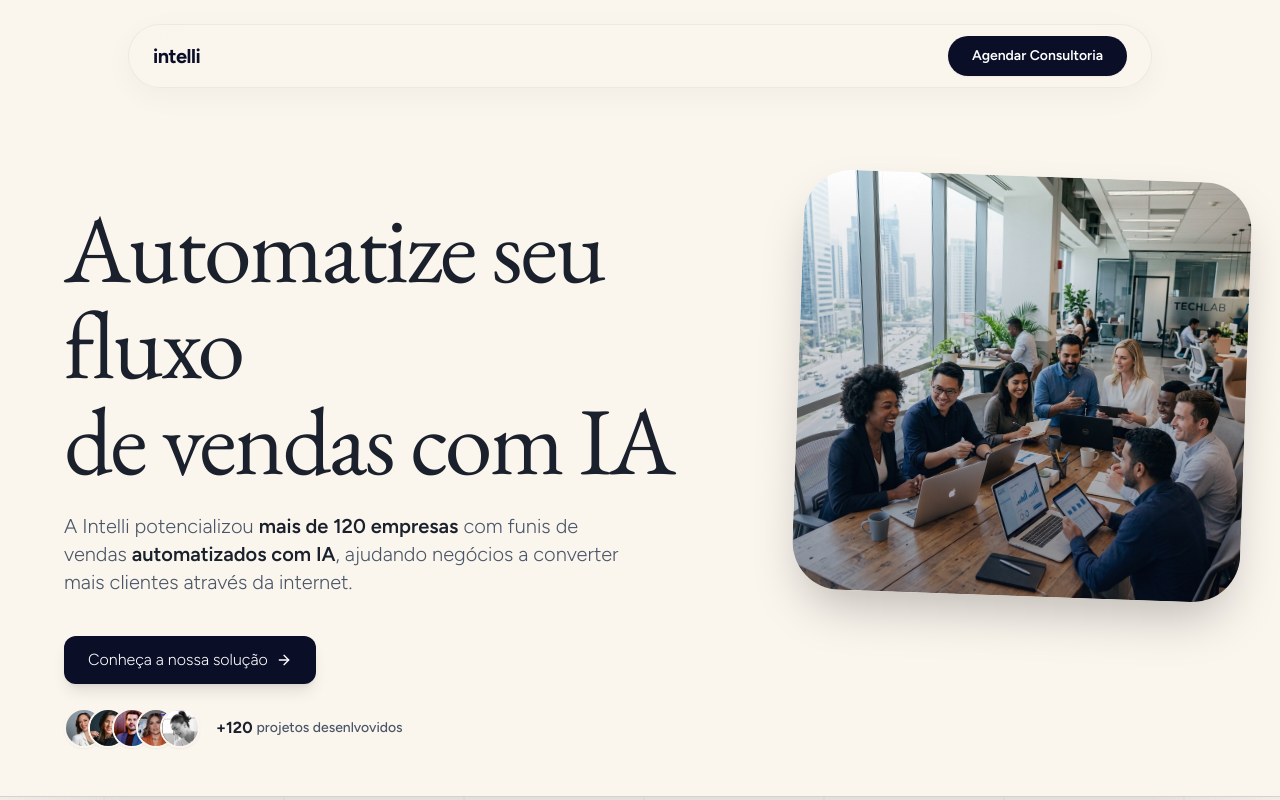
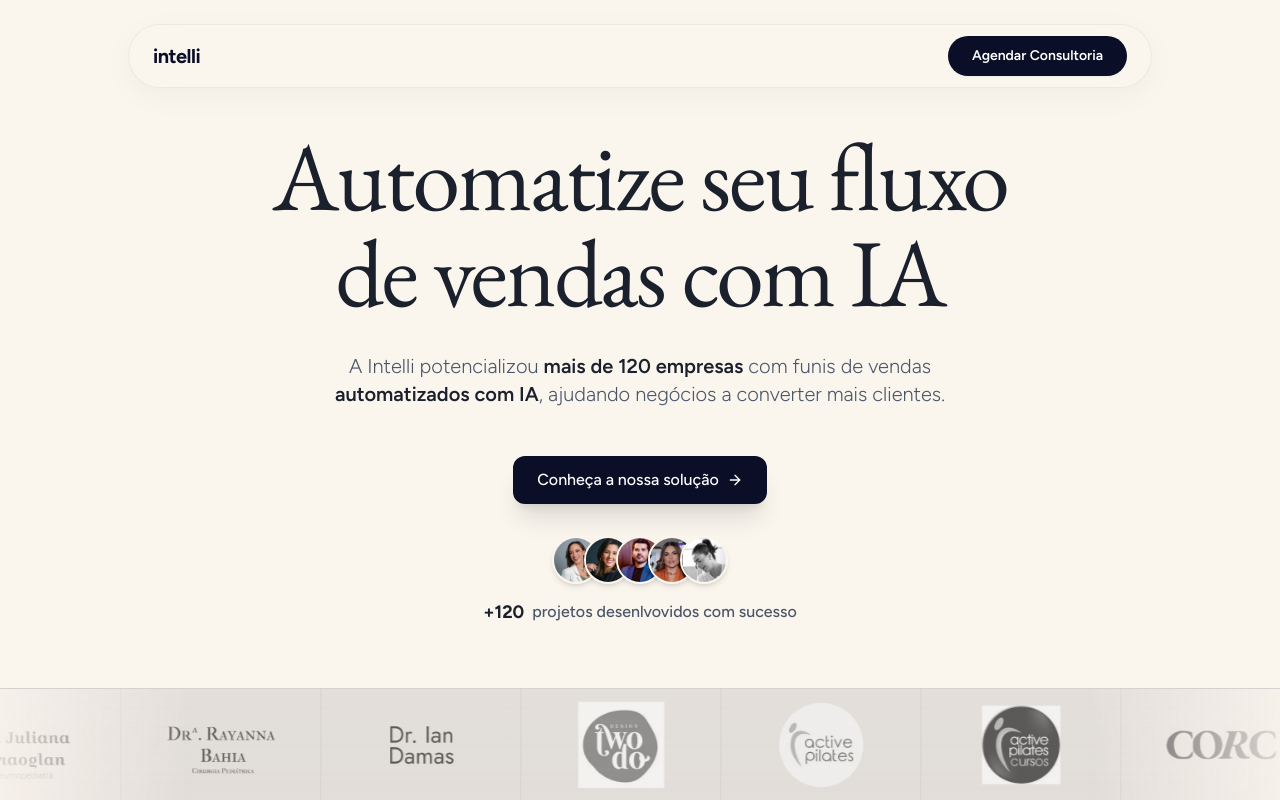
Before and after one commit to intelli-ia/intelli-website, a React (Vite) app in the folder web/: page / in a window 1280 px wide. Shown: the top 800 px of the page. Built offline with nearby package versions, Linux system fonts and the light colour scheme.

Commit message:
feat: add animated Waves and WordRotate components, update hero section design, and refresh legal page timestamps

```diff
--- a/web/src/components/sections/hero.tsx
+++ b/web/src/components/sections/hero.tsx
@@ -11,76 +11,60 @@ export function Hero() {
     }
 
     return (
-        <section className="min-h-[calc(100vh-4rem)] w-full flex flex-col bg-[#faf5ed] pt-28 md:pt-36 lg:pt-44 overflow-hidden">
-            {/* Main content - grows to fill available space */}
-            <div className="flex-1 flex items-center container mx-auto px-4 md:px-6 lg:pl-16 pb-12 lg:pb-0">
-                <div className="w-full flex flex-col-reverse lg:grid lg:grid-cols-[1.2fr_0.8fr] gap-8 lg:gap-12 items-center lg:items-start">
-                    {/* Left Column: Content */}
-                    <div className="space-y-8 lg:space-y-10 lg:pt-6 flex flex-col items-center lg:items-start text-center lg:text-left">
-                        <div className="space-y-6">
-                            <h1 className="font-garamond text-[2.75rem] md:text-6xl lg:text-8xl font-normal text-[#1A202C] leading-[1.15] tracking-tight">
-                                Automatize seu fluxo<br />de vendas com IA
+        <section className="relative min-h-[calc(100vh-4rem)] w-full flex flex-col bg-[#faf5ed] pt-20 md:pt-24 lg:pt-32 overflow-hidden">
+            {/* Main content - centered */}
+            <div className="relative z-10 flex-1 flex items-center container mx-auto px-4 md:px-6 pb-16">
+                <div className="w-full flex flex-col items-center text-center space-y-8 lg:space-y-12">
+
+                    {/* Content Area */}
+                    <div className="space-y-6 md:space-y-8 max-w-4xl mx-auto">
+                        <h1 className="font-garamond text-[2.75rem] md:text-7xl lg:text-8xl font-normal text-[#1A202C] leading-[1.1] tracking-tight">
+                            Automatize seu fluxo<br className="hidden md:block" />de vendas com IA
                         </h1>
-                            <p className="text-[#4A5568] text-base md:text-xl max-w-xl leading-relaxed font-light mx-auto lg:mx-0">
-                                A Intelli potencializou <span className="font-semibold text-[#1A202C]">mais de 120 empresas</span> com funis de vendas <span className="font-semibold text-[#1A202C]">automatizados com IA</span>, ajudando negócios a converter mais clientes através da internet.
+                        <p className="text-[#4A5568] text-base md:text-lg lg:text-xl max-w-2xl leading-relaxed font-light mx-auto">
+                            A Intelli potencializou <span className="font-semibold text-[#1A202C]">mais de 120 empresas</span> com funis de vendas <span className="font-semibold text-[#1A202C]">automatizados com IA</span>, ajudando negócios a converter mais clientes.
                         </p>
                     </div>
 
-                        <div className="flex flex-col items-center lg:items-start gap-6">
-                            <div className="flex justify-center lg:justify-start w-full lg:w-auto">
+
+                    <div className="flex flex-col items-center gap-8">
                         <Button
                             onClick={scrollToNext}
-                                    className="bg-[#0A0E27] hover:bg-[#1a2244] text-white font-thin text-base px-6 py-3 h-auto rounded-xl transition-all duration-300 flex items-center gap-2 group shadow-lg w-auto"
+                            className="bg-[#0A0E27] hover:bg-[#1a2244] text-white font-medium text-base px-6 py-3 h-auto rounded-xl transition-all duration-300 flex items-center gap-2 group shadow-xl hover:shadow-2xl hover:-translate-y-1 w-auto"
                         >
                             Conheça a nossa solução
                             <ArrowRight className="w-5 h-5 transition-transform duration-300 group-hover:translate-x-1" />
                         </Button>
-                            </div>
 
                         {/* Social Proof */}
-                            <div className="flex items-center gap-4">
-                                <div className="flex -space-x-4">
+                        <div className="flex flex-col items-center gap-4">
+                            <div className="flex -space-x-3 md:-space-x-4">
                                 {[1, 2, 3, 4, 5].map((i) => (
-                                        <div key={i} className="w-8 h-8 md:w-10 md:h-10 rounded-full border-2 border-[#faf5ed] overflow-hidden shadow-sm relative group">
+                                    <div key={i} className="w-10 h-10 md:w-12 md:h-12 rounded-full border-2 border-[#faf5ed] overflow-hidden shadow-md relative group transition-transform hover:scale-110 hover:z-10">
                                         <img
                                             src={`/testemonials/img-${i}.jpg`}
                                             alt="Success Case"
-                                                className="w-full h-full object-cover transition-transform duration-300 group-hover:scale-110"
+                                            className="w-full h-full object-cover"
                                         />
                                     </div>
                                 ))}
                             </div>
-                                <div className="flex flex-col md:flex-row md:items-center gap-1 md:gap-1">
-                                    <span className="text-[#1A202C] font-bold text-sm md:text-base leading-none">
+                            <div className="flex items-center gap-2">
+                                <span className="text-[#1A202C] font-bold text-lg leading-none">
                                     +120
                                 </span>
-                                    <span className="text-[#4A5568] text-xs md:text-sm font-medium leading-none">
-                                        projetos desenlvovidos
+                                <span className="text-[#4A5568] text-sm md:text-base font-medium leading-none">
+                                    projetos desenlvovidos com sucesso
                                 </span>
                             </div>
                         </div>
-                            <div className="lg:mb-6" />
-                        </div>
-                    </div>
-
-                    {/* Right Column: Visual */}
-                    <div className="relative lg:h-[420px] flex items-center justify-center lg:justify-start w-full">
-                        <div className="relative w-full max-w-md aspect-[16/10] lg:aspect-auto lg:h-full rounded-2xl lg:rounded-[3rem] overflow-hidden shadow-2xl rotate-2">
-                            <img
-                                src="/hero-new.png"
-                                alt="Intelli Tech Collaboration"
-                                className="w-full h-full object-cover"
-                            />
-                            <div className="absolute inset-0 bg-gradient-to-t from-[#0A0E27]/40 to-transparent"></div>
-                        </div>
-
                     </div>
                 </div>
             </div>
 
-            {/* Client Logos Marquee - pinned naturally at bottom */}
+
+            {/* Client Logos Marquee */}
             <div className="w-full relative overflow-hidden border-y border-[#0A0E27]/5 mt-auto bg-[#0A0E27]/10 backdrop-blur-xl">
-                {/* Darker Glass Refinement */}
                 <div className="absolute inset-0 bg-gradient-to-b from-white/5 to-transparent pointer-events-none" />
 
                 <Marquee className="[--duration:80s] [--gap:0rem] p-0">
@@ -105,20 +89,20 @@ export function Hero() {
                     ].map((src) => (
                         <div
                             key={src}
-                            className="flex items-center justify-center px-3 md:px-6 py-0 border-r border-[#0A0E27]/5 min-w-[100px] md:min-w-[180px]"
+                            className="flex items-center justify-center px-4 md:px-8 py-0 border-r border-[#0A0E27]/5 min-w-[120px] md:min-w-[200px]"
                         >
                             <img
                                 src={src}
                                 alt="Customer logo"
-                                className="h-14 md:h-24 w-auto object-contain grayscale opacity-70 hover:opacity-100 transition-all duration-300 transform hover:scale-105"
+                                className="h-16 md:h-28 w-auto object-contain grayscale opacity-60 hover:opacity-100 transition-all duration-300 transform hover:scale-110"
                             />
                         </div>
                     ))}
                 </Marquee>
 
                 {/* Subtle fade edges */}
-                <div className="absolute inset-y-0 left-0 w-16 md:w-32 bg-gradient-to-r from-[#faf5ed]/60 to-transparent z-10 pointer-events-none"></div>
-                <div className="absolute inset-y-0 right-0 w-16 md:w-32 bg-gradient-to-l from-[#faf5ed]/60 to-transparent z-10 pointer-events-none"></div>
+                <div className="absolute inset-y-0 left-0 w-24 md:w-48 bg-gradient-to-r from-[#faf5ed]/80 to-transparent z-10 pointer-events-none"></div>
+                <div className="absolute inset-y-0 right-0 w-24 md:w-48 bg-gradient-to-l from-[#faf5ed]/80 to-transparent z-10 pointer-events-none"></div>
             </div>
         </section>
     )
--- /dev/null
+++ b/web/src/components/ui/waves.tsx
@@ -0,0 +1,48 @@
+import { motion } from "framer-motion";
+
+export function Waves() {
+  return (
+    <div className="absolute inset-0 z-0 overflow-hidden pointer-events-none opacity-30">
+      <svg
+        className="absolute bottom-0 left-0 w-full h-auto"
+        viewBox="0 0 1440 400"
+        fill="none"
+        xmlns="http://www.w3.org/2000/svg"
+        preserveAspectRatio="none"
+      >
+        <motion.path
+          animate={{
+            d: [
+              "M0 200C240 100 480 300 720 200C960 100 1200 300 1440 200V400H0V200Z",
+              "M0 200C240 300 480 100 720 200C960 300 1200 100 1440 200V400H0V200Z",
+              "M0 200C240 100 480 300 720 200C960 100 1200 300 1440 200V400H0V200Z",
+            ],
+          }}
+          transition={{
+            duration: 10,
+            repeat: Infinity,
+            ease: "linear",
+          }}
+          fill="#BFFF00"
+          fillOpacity="0.2"
+        />
+        <motion.path
+          animate={{
+            d: [
+              "M0 250C240 350 480 150 720 250C960 350 1200 150 1440 250V400H0V250Z",
+              "M0 250C240 150 480 350 720 250C960 150 1200 350 1440 250V400H0V250Z",
+              "M0 250C240 350 480 150 720 250C960 350 1200 150 1440 250V400H0V250Z",
+            ],
+          }}
+          transition={{
+            duration: 15,
+            repeat: Infinity,
+            ease: "linear",
+          }}
+          fill="#0A0E27"
+          fillOpacity="0.1"
+        />
+      </svg>
+    </div>
+  );
+}
--- /dev/null
+++ b/web/src/components/ui/word-rotate.tsx
@@ -0,0 +1,38 @@
+import { useEffect, useState } from "react";
+import { AnimatePresence, motion } from "framer-motion";
+
+interface WordRotateProps {
+  words: string[];
+  className?: string;
+  duration?: number;
+}
+
+export function WordRotate({ words, className, duration = 3000 }: WordRotateProps) {
+  const [index, setIndex] = useState(0);
+
+  useEffect(() => {
+    const interval = setInterval(() => {
+      setIndex((prevIndex) => (prevIndex + 1) % words.length);
+    }, duration);
+
+    return () => clearInterval(interval);
+  }, [words, duration]);
+
+  return (
+    <div className="relative inline-block h-[1.2em] overflow-hidden align-bottom">
+      <AnimatePresence mode="wait">
+        <motion.span
+          key={words[index]}
+          initial={{ y: "100%" }}
+          animate={{ y: "0%" }}
+          exit={{ y: "-100%" }}
+          transition={{ duration: 0.5, ease: "easeInOut" }}
+          className={className}
+          style={{ display: "block" }}
+        >
+          {words[index]}
+        </motion.span>
+      </AnimatePresence>
+    </div>
+  );
+}
--- a/web/src/pages/PrivacyPolicy.tsx
+++ b/web/src/pages/PrivacyPolicy.tsx
@@ -78,7 +78,7 @@ export function PrivacyPolicy() {
           </section>
 
           <section className="pt-8 text-sm italic">
-            <p>Última atualização: 12 de fevereiro de 2026</p>
+            <p>Última atualização: 22 de abril de 2026</p>
           </section>
         </div>
       </motion.div>
--- a/web/src/pages/TermsOfUse.tsx
+++ b/web/src/pages/TermsOfUse.tsx
@@ -77,7 +77,7 @@ export function TermsOfUse() {
           </section>
 
           <section className="pt-8 text-sm italic">
-            <p>Última atualização: 12 de fevereiro de 2026</p>
+            <p>Última atualização: 22 de abril de 2026</p>
           </section>
         </div>
       </motion.div>
```
Lines whose indentation alone changed are shown as unchanged.
